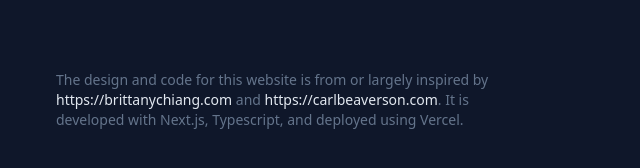
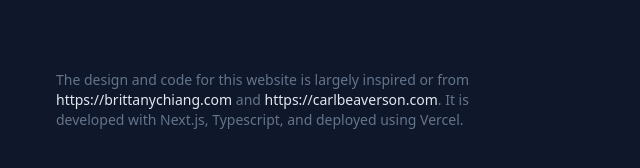
Before and after one commit to williamphong/waphong.com, a Next.js app: page / in a window 1280 px wide. Shown: the part 1722-1890 px from the top of the page, without its empty margins (592-1232 px from the left). Built offline with nearby package versions, Linux system fonts and the light colour scheme.

Commit message:
footer update

```diff
--- a/app/page.tsx
+++ b/app/page.tsx
@@ -285,8 +285,7 @@ export default function Home() {
           <footer className="max-w-md pb-16 text-sm text-slate-500 sm:pb-0">
             {
               <p>
-                The design and code for this website is from or largely inspired
-                by{' '}
+                The design and code for this website is largely inspired or from{' '}
                 <a
                   className="font-medium text-slate-200 hover:text-teal-300 focus-visible:text-teal-300"
                   href="https://brittanychiang.com"
```
